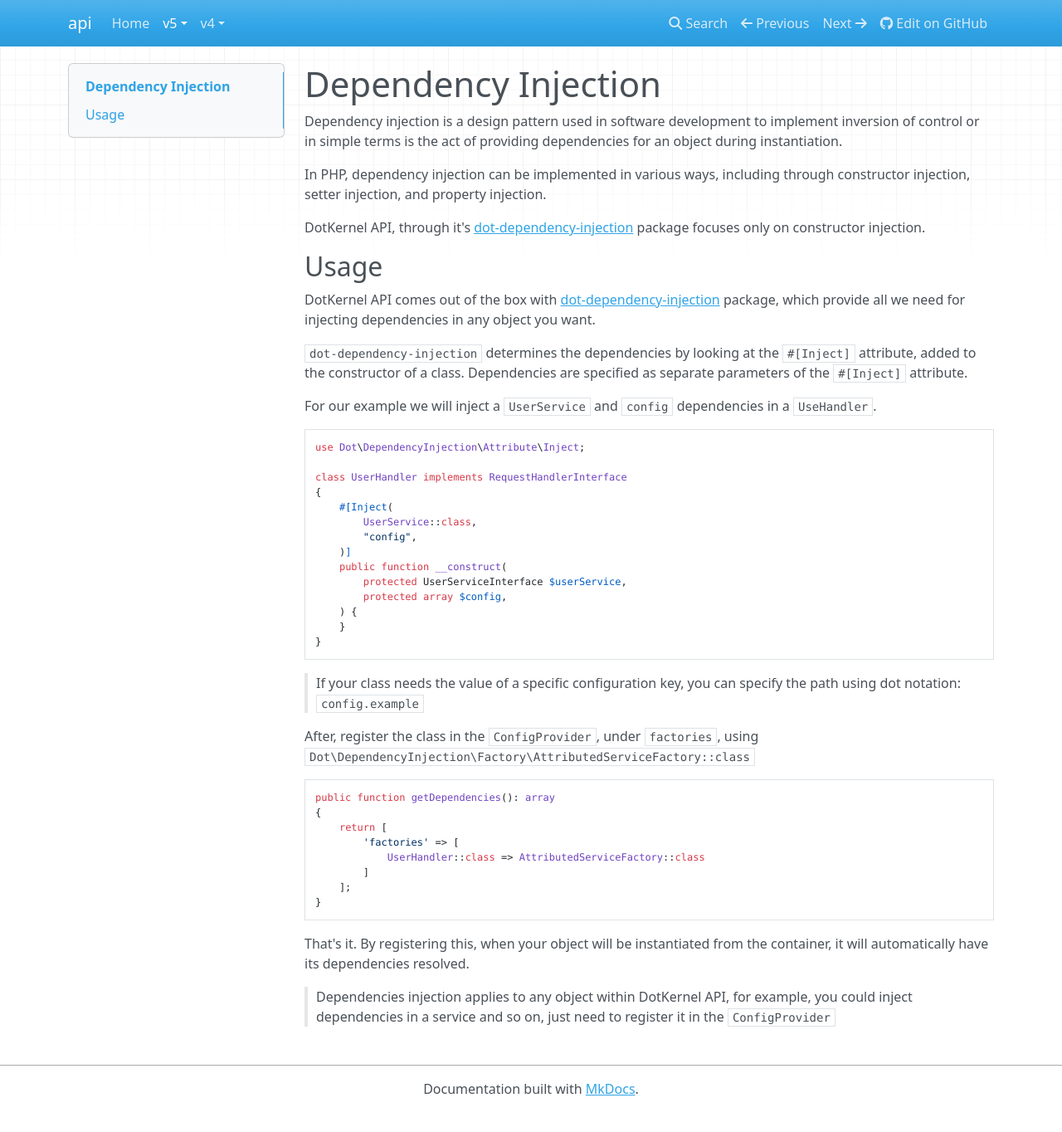
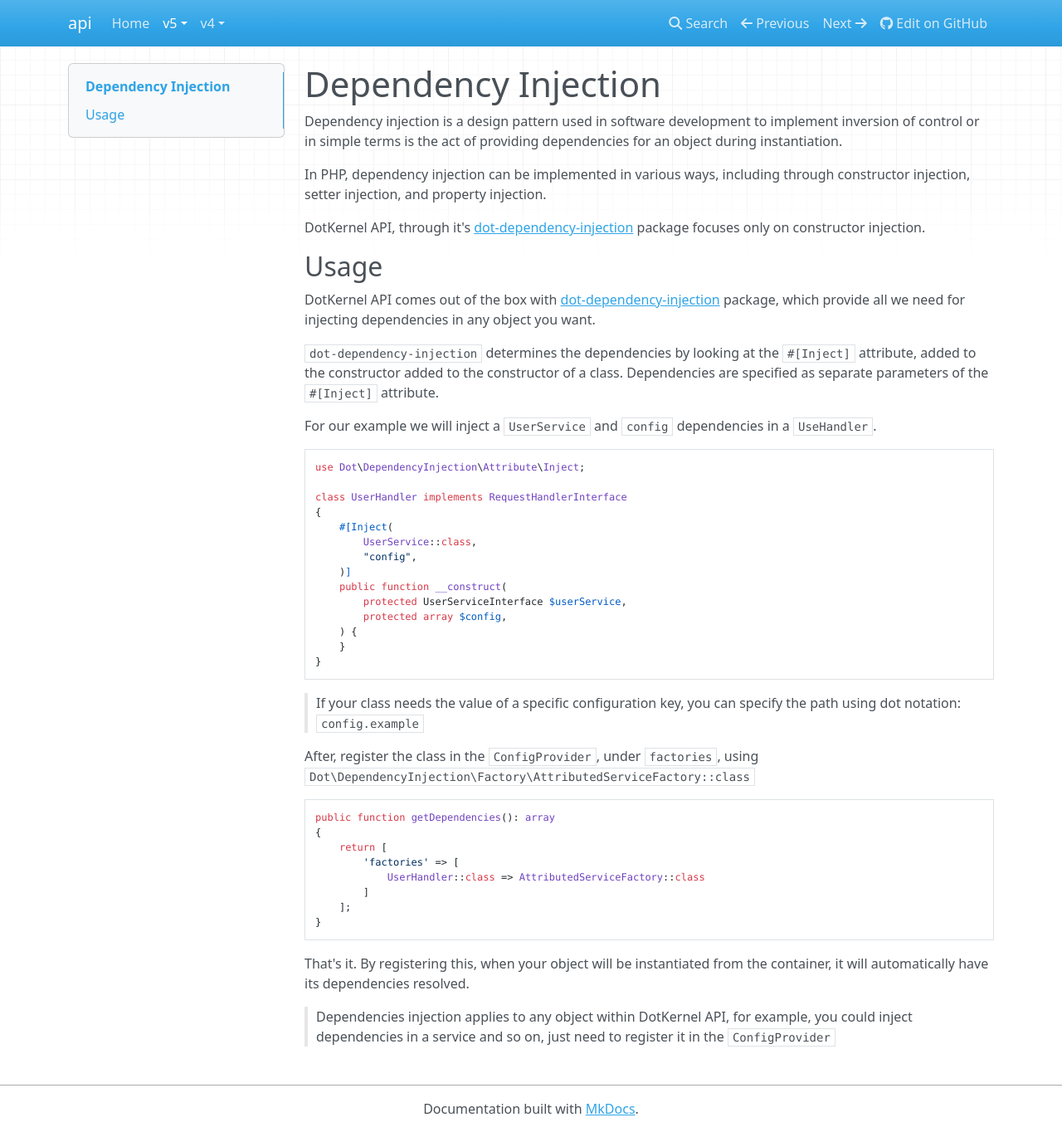
Before and after one commit to dotkernel/api-documentation, an MkDocs documentation site: the page built from docs/book/v5/core-features/dependency-injection.md, in a window 1280 px wide and 1364 px high. Shown: the whole window at 83% size. Built offline with MkDocs 1.6.1, drawn with Linux system fonts in a browser that asks for light colours; nearby versions of some CDN libraries.

Commit message:
Update docs/book/v5/core-features/dependency-injection.md
Signed-off-by: arhimede <julian@dotkernel.com>

```diff
--- a/docs/book/v5/core-features/dependency-injection.md
+++ b/docs/book/v5/core-features/dependency-injection.md
@@ -15,7 +15,7 @@ DotKernel API comes out of the box with
 [dot-dependency-injection](https://github.com/dotkernel/dot-dependency-injection) package, which provide all we need for
 injecting dependencies in any object you want.
 
-`dot-dependency-injection` determines the dependencies by looking at the `#[Inject]` attribute,
+`dot-dependency-injection` determines the dependencies by looking at the `#[Inject]` attribute, added to the constructor
 added to the constructor of a class. Dependencies are specified as separate parameters of the `#[Inject]` attribute.
 
 For our example we will inject a `UserService` and `config` dependencies in a `UseHandler`.
```
